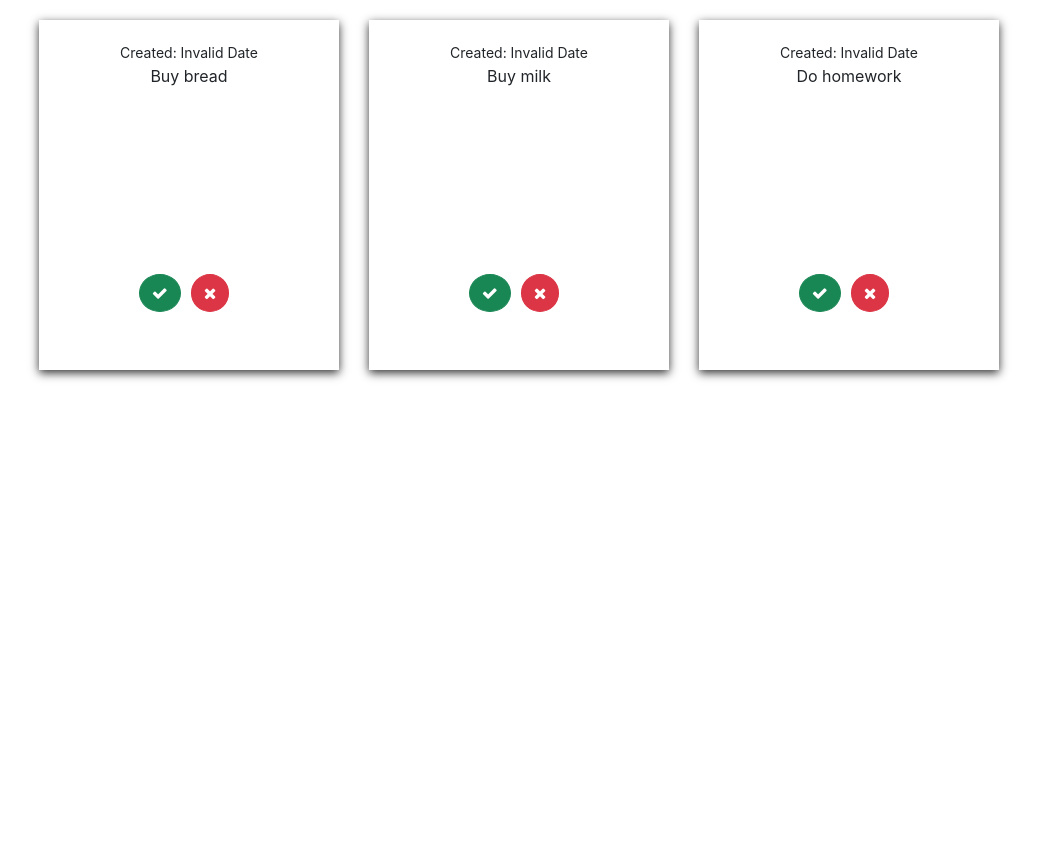
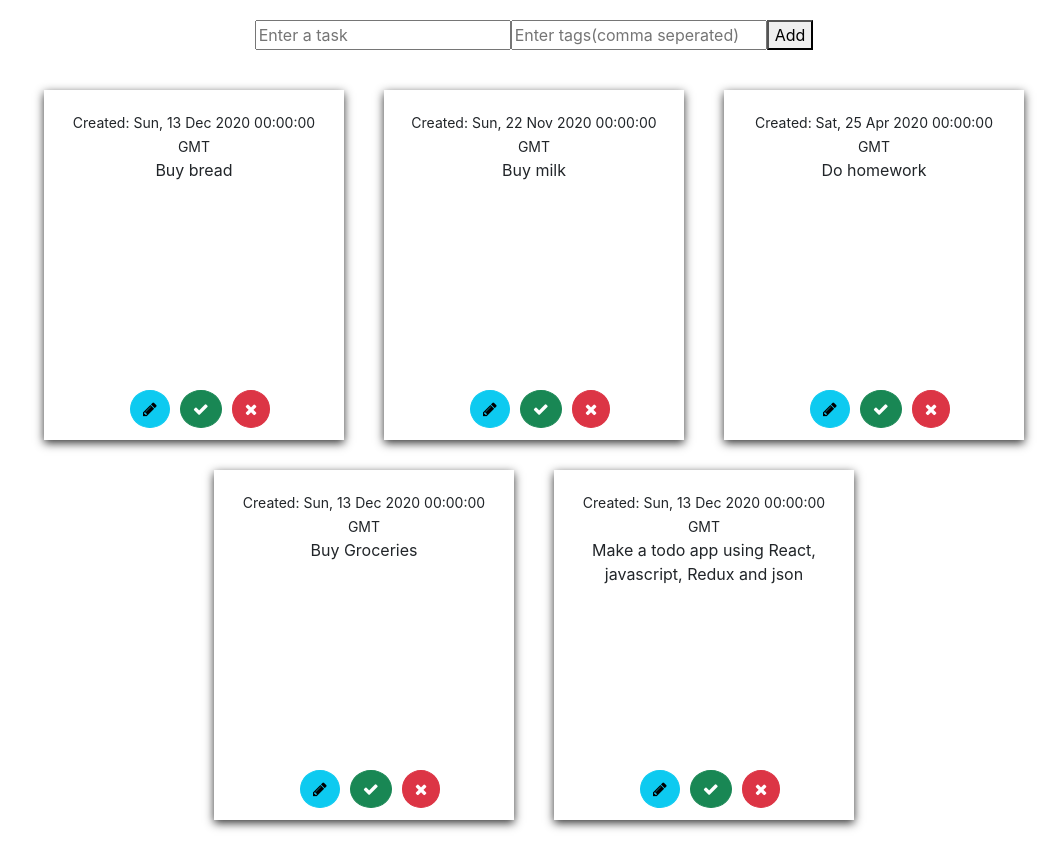
Before and after one commit to RutvikJogdand/todo_app, a React (Create React App) app in the folder MainApp/my_todo_app/: page / in a window 1280 px wide. Shown: the whole page, without its empty margins (106-1168 px from the left). Before the commit the page ends 800 px from the top, so only its background shows below. Built offline with nearby package versions, Linux system fonts and the light colour scheme; data requests are answered from the project's data file.

Commit message:
Added functionality to add new tasks along with its tags

```diff
--- a/MainApp/my_todo_app/src/Components/AllTodos/AllTodos.jsx
+++ b/MainApp/my_todo_app/src/Components/AllTodos/AllTodos.jsx
@@ -1,6 +1,6 @@
-import React, { useEffect } from "react"
+import React, { useEffect, useState } from "react"
 import {useDispatch, useSelector} from "react-redux"
-import {get_todos, complete_todo} from "./../../Redux/actions"
+import {get_todos, complete_todo, add_todo} from "./../../Redux/actions"
 import { v4 as uuidv4 } from 'uuid'
 import styles from "./AllTodos.module.css"
 
@@ -8,8 +8,11 @@ function AllTodos()
 {
     const dispatch = useDispatch()
     const todosArr = useSelector(state => state.todoRoot.todos_arr)
+    const [task, setTask] = useState("")
+    const [tags, setTags] = useState("")
+    const [tagsArr, setTagsArr] = useState([])
 
-    console.log(todosArr)
+    // console.log(todosArr)
     useEffect(() => {
 
         dispatch(get_todos())
@@ -20,10 +23,48 @@ function AllTodos()
         dispatch(complete_todo({id, title, completed, creation_date, completion_date, tags}))
 
     }
+
+    const handleChange = (e) => {
+
+        setTask(e.target.value)
+    }
+
+    const handleTagChange = (e) => {
+
+        setTags(e.target.value)
+    }
+
+    const handleAdd = () => {
+
+        let allTags = tags.trim().split(",")
+        setTask("")
+        setTags("")
+
+        if(task && tags)
+        {
+            dispatch(add_todo({id: uuidv4(),title: task,completed: false,creation_date: new Date().toLocaleDateString(), completion_date: "", tags: allTags}))
+
+        }
+        else
+        {
+            alert("You left some fields blank")
+        }
+
+
+    }
+
+    // console.log(task, "TASK")
+    // console.log(tags, "TAGS")
     return(
+        <>
+            <div className={styles.todosContainer}>
+                <input type="search" name="task" value={task} placeholder="Enter a task" onChange={handleChange} />
+                <input type="search" name="tags" value={tags} placeholder="Enter tags(comma seperated)" onChange={handleTagChange} />
+                <button onClick={handleAdd}>Add</button>
+            </div>
             <section className={styles.todosContainer}>
                 {
-                todosArr && todosArr.sort((a,b) => new Date(b.creation_date).toUTCString() - new Date(a.creation_date).toUTCString() ).map(item => { //completion_date
+                    todosArr && todosArr.sort((a,b) => a.creation_date - b.creation_date ).map(item => { //completion_date
 
                         return(
                             <div key={uuidv4()} style={{backgroundColor: item.completed ? "#4caf50": "white"}}>
@@ -32,6 +73,9 @@ function AllTodos()
                                 <p> {item.title} </p>
 
                                 <div className={styles.btnContainer}>
+                                    <button className="btn btn-info rounded-circle">
+                                        <i className="fa fa-pencil"></i>
+                                    </button>
                                     <button onClick={() => handleComplete(item.id, item.title, item.completed, item.creation_date,  new Date().toLocaleDateString(), item.tags )} className="btn btn-success rounded-circle">
                                         <i className="fa fa-check"></i>
                                     </button>
@@ -45,6 +89,7 @@ function AllTodos()
                 }
 
             </section>
+        </>
     )
 }
 
--- a/MainApp/my_todo_app/src/Components/AllTodos/AllTodos.module.css
+++ b/MainApp/my_todo_app/src/Components/AllTodos/AllTodos.module.css
@@ -3,6 +3,7 @@
     flex-wrap: wrap;
     justify-content: center;
     padding: 20px;
+    margin: auto;
 }
 
 .todosContainer > div{
@@ -12,10 +13,12 @@
     box-shadow:         0px 3px 9px 0px rgba(50, 50, 50, 1);
     max-width: 300px;
     min-width: 299px;
-    margin-right: 30px;
+    margin-right: 20px;
+    margin-left: 20px;
     margin-bottom: 30px;
     padding: 20px;
     height: 350px;
+    position: relative;
 }
 
 .btnContainer > button{
@@ -23,6 +26,7 @@
 }
 
 .btnContainer{
-    position: relative;
-    top: 170px;
+    position: absolute;
+    top: 300px;
+    margin-left: 22%;
 }
--- a/MainApp/my_todo_app/src/Redux/actionTypes.js
+++ b/MainApp/my_todo_app/src/Redux/actionTypes.js
@@ -5,3 +5,11 @@ export const GET_TODOS_FAILURE = "GET_TODOS_FAILURE"
 export const TODO_COMPLETE_REQUEST = "TODO_COMPLETE_REQUEST"
 export const TODO_COMPLETE_SUCCESS = "TODO_COMPLETE_SUCCESS"
 export const TODO_COMPLETE_FAILURE = "TODO_COMPLETE_FAILURE"
+
+export const ADD_TODO_REQUEST = "ADD_TODO_REQUEST"
+export const ADD_TODO_SUCCESS = "ADD_TODO_SUCCESS"
+export const ADD_TODO_FAILURE = "ADD_TODO_FAILURE"
+
+export const EDIT_TODO_REQUEST = "EDIT_TODO_REQUEST"
+export const EDIT_TODO_SUCCESS = "EDIT_TODO_SUCCESS"
+export const EDIT_TODO_FAILURE = "EDIT_TODO_FAILURE"
--- a/MainApp/my_todo_app/src/Redux/actions.js
+++ b/MainApp/my_todo_app/src/Redux/actions.js
@@ -1,6 +1,8 @@
 /* eslint-disable no-unused-vars */
 import { GET_TODOS_REQUEST, GET_TODOS_SUCCESS, GET_TODOS_FAILURE,
-    TODO_COMPLETE_REQUEST, TODO_COMPLETE_SUCCESS, TODO_COMPLETE_FAILURE } from "./actionTypes";
+    TODO_COMPLETE_REQUEST, TODO_COMPLETE_SUCCESS, TODO_COMPLETE_FAILURE,
+    ADD_TODO_REQUEST, ADD_TODO_SUCCESS, ADD_TODO_FAILURE,
+    EDIT_TODO_REQUEST, EDIT_TODO_SUCCESS, EDIT_TODO_FAILURE } from "./actionTypes";
 import axios from "axios"
 
 export const get_todos_req = () => ({
@@ -61,8 +63,9 @@ export const complete_todo = (payload) => (dispatch) => {
     .then((res) => {
 
 
+        complete_todo_success(res.data)
 
-        console.log(res.data)
+        // console.log(res.data)
         dispatch(get_todos_req())
         axios
         .get("http://localhost:3000/tasks")
@@ -86,3 +89,54 @@ export const complete_todo = (payload) => (dispatch) => {
         dispatch(complete_todo_failure(err))
     })
 }
+
+// Add todo actions
+
+export const add_todo_req = () => ({
+    type: ADD_TODO_REQUEST
+})
+
+export const add_todo_success = (payload) => ({
+    type: ADD_TODO_SUCCESS,
+    payload
+})
+
+export const add_todo_failure = (payload) => ({
+    type: ADD_TODO_FAILURE,
+    payload
+})
+
+export const add_todo = (payload) => (dispatch) => {
+
+    // console.log(payload)
+    dispatch(add_todo_req())
+    axios.post('http://localhost:3000/tasks', {
+        id: payload.id,
+        title: payload.title,
+        completed: payload.completed,
+        creation_date: payload.creation_date,
+        completion_date: payload.completion_date,
+        tags: payload.tags
+      })
+      .then((response) => {
+        console.log(response);
+      }, (error) => {
+        console.log(error);
+      });
+}
+
+// Edit todo actions
+
+export const edit_todo_req = () => ({
+    type: EDIT_TODO_REQUEST
+})
+
+export const edit_todo_success = (payload) => ({
+    type: EDIT_TODO_SUCCESS,
+    payload
+})
+
+export const edit_todo_failure = (payload) => ({
+    type: EDIT_TODO_FAILURE,
+    payload
+})
--- a/MainApp/my_todo_app/src/server/temp.js
+++ b/MainApp/my_todo_app/src/server/temp.js
@@ -1 +1 @@
-console.log(new Date("Nov 12th 2020").toTimeString())
+console.log(new Date().toLocaleDateString())
--- a/MainApp/my_todo_app/src/server/todoDB.json
+++ b/MainApp/my_todo_app/src/server/todoDB.json
@@ -4,7 +4,7 @@
       "id": "1",
       "title": "Buy bread",
       "completed": false,
-      "creation_date": "12th Nov 2020",
+      "creation_date": "12/13/2020",
       "completion_date": "12/13/2020",
       "tags": [
         "work",
@@ -15,7 +15,7 @@
       "id": "2",
       "title": "Buy milk",
       "completed": false,
-      "creation_date": "11th Nov 2020",
+      "creation_date": "11/22/2020",
       "completion_date": "12/13/2020",
       "tags": [
         "work",
@@ -26,12 +26,33 @@
       "id": "3",
       "title": "Do homework",
       "completed": false,
-      "creation_date": "4th April 2020",
+      "creation_date": "4/25/2020",
       "completion_date": "12/13/2020",
       "tags": [
         "work",
         "necessary"
       ]
+    },
+    {
+      "id": "4aa0d3bb-3ad3-4d87-beee-e25f088dc607",
+      "title": "Buy Groceries",
+      "completed": false,
+      "creation_date": "12/13/2020",
+      "completion_date": "12/13/2020",
+      "tags": [
+        "groceries",
+        " chores"
+      ]
+    },
+    {
+      "id": "7d9b4395-786c-4ec8-96e5-6b6cf1d25ca9",
+      "title": "Make a todo app using React, javascript, Redux and json",
+      "completed": false,
+      "creation_date": "12/13/2020",
+      "completion_date": "12/13/2020",
+      "tags": [
+        "work"
+      ]
     }
   ]
 }
```
Also changed, not shown: 1 other file (tests, documents, lock files or other folders). Lines whose indentation alone changed are shown as unchanged.
